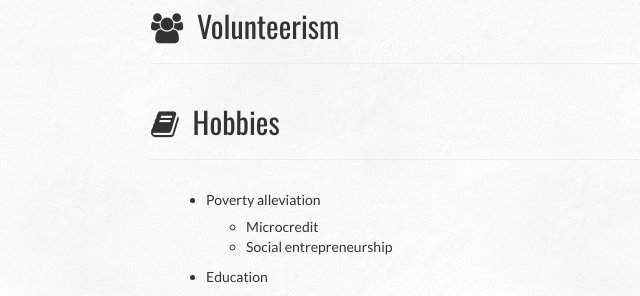
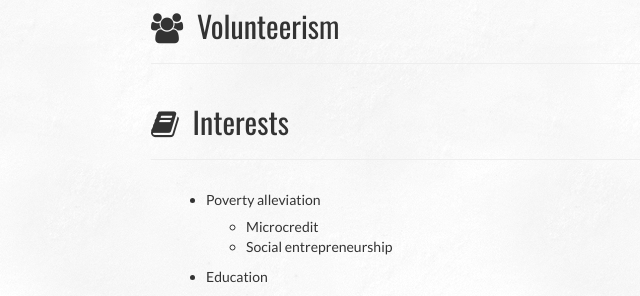
Before and after one commit to niyumard/niyumard.github.io, a Jekyll site: the page resume.html, which Jekyll copies as it is, in a window 1280 px wide. Shown: the part 872-1168 px from the top of the page, without its empty margins (44-684 px from the left). Built offline with Jekyll 4.4.1, drawn with Linux system fonts in a browser that asks for light colours; nearby versions of some CDN libraries; some web fonts are replaced.

Commit message:
6th commit

```diff
--- a/_includes/too_social.html
+++ b/_includes/too_social.html
@@ -9,11 +9,11 @@
 -->
 
     {% if site.datedactivities %}
-    <li><a class="fa fa-2x fa-address-card" href="/datedactivities.txt"><span class="description">Dated activities</span></a></li>
+    <li><a class="fa fa-2x fa-address-card" href="/datedactivities.txt"><span class="description">Activities</span></a></li>
     {% endif %}
 
     {% if site.resume %}
-    <li><a class="fa fa-2x fa-file" href="/resume.html"><span class="description">Dated activities</span></a></li>
+    <li><a class="fa fa-2x fa-file" href="/resume.html"><span class="description">CV</span></a></li>
     {% endif %}
 
     {% if site.wikipedia %}
--- a/resume.html
+++ b/resume.html
@@ -150,7 +150,7 @@
 					</div>
 				</div>
 				<div class="col-md-12">
-					<h2 class="oswald-font"><span class="fa fa-book"></span>&nbsp; Hobbies</h2>
+					<h2 class="oswald-font"><span class="fa fa-book"></span>&nbsp; Interests</h2>
 					<hr>
 					<div class="col-md-10">
 						<ul>
```
Also changed, not shown: 13884_1_128px.png (added), favicon.ico.
